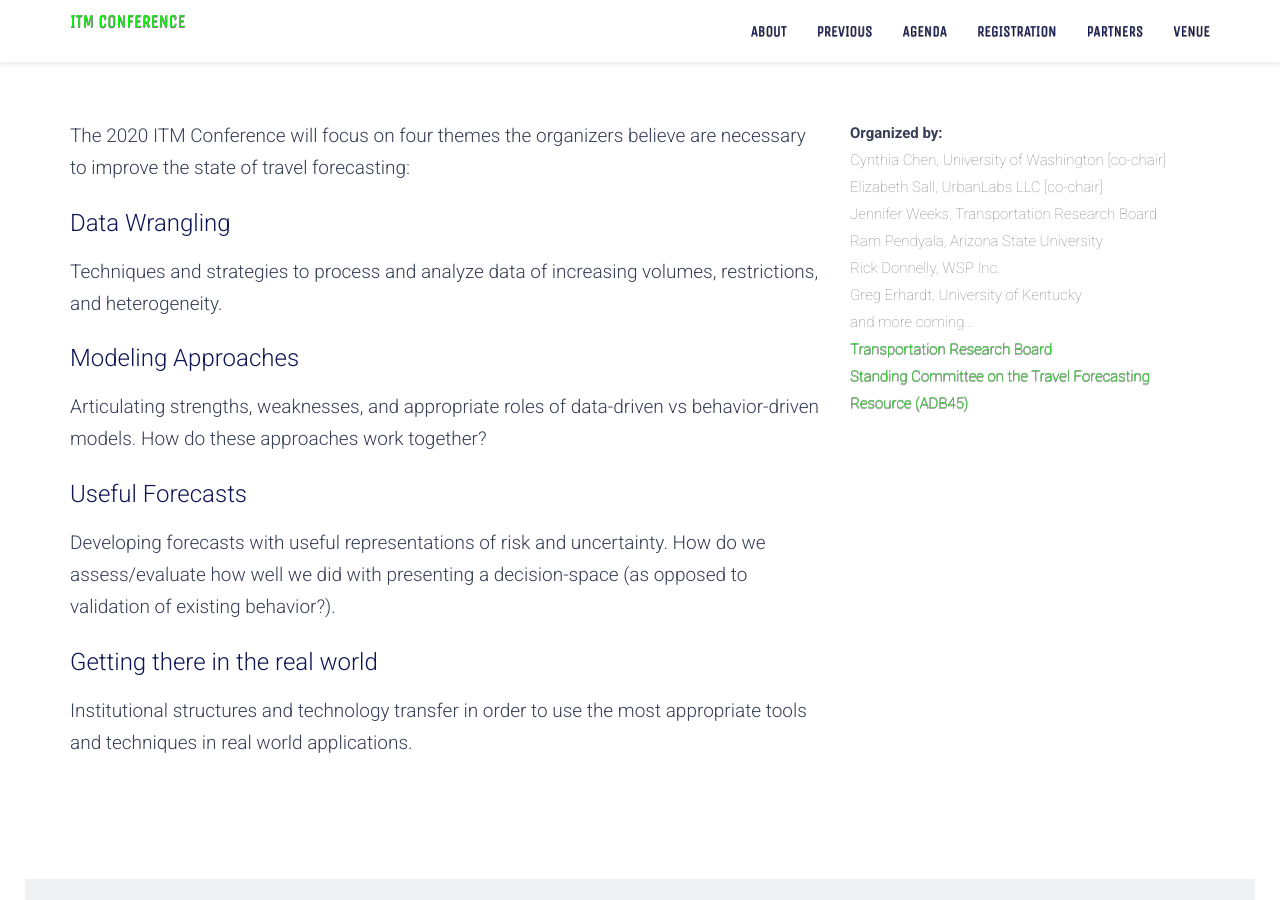
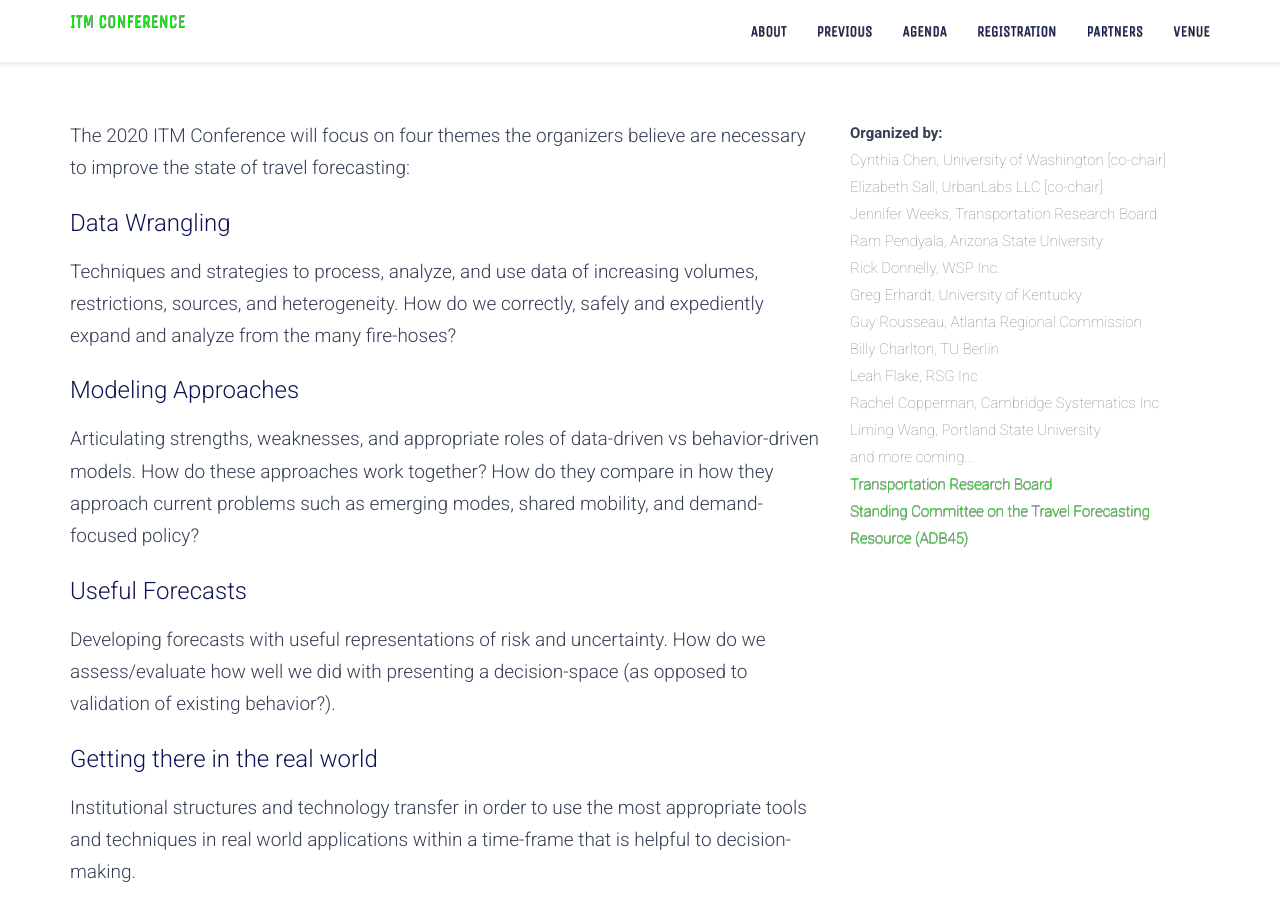
Before and after one commit to lflake/itmconference.github.io, a Jekyll site: the page built from index.html, in a window 1280 px wide and 900 px high, scrolled down 890 px. Built offline with Jekyll 4.4.1, drawn with Linux system fonts in a browser that asks for light colours.

Commit message:
Per suggestions

```diff
--- a/index.html
+++ b/index.html
@@ -21,11 +21,11 @@ title: 2020 Innovations in Travel Modeling Conference
                 <p class="lead"> The 2020 ITM Conference will focus on four themes the organizers believe are necessary to improve the state of travel forecasting:</p>
                     <h3> Data Wrangling </h3>
                     <p class="lead">
-Techniques and strategies to process and analyze data of increasing volumes, restrictions, and heterogeneity.
+Techniques and strategies to process, analyze, and use data of increasing volumes, restrictions, sources, and heterogeneity.  How do we correctly, safely and expediently expand and analyze from the many fire-hoses?
                     </p>
                     <h3> Modeling Approaches </h3>
                     <p class="lead">
-Articulating strengths, weaknesses, and appropriate roles of data-driven vs behavior-driven models. How do these approaches work together?
+Articulating strengths, weaknesses, and appropriate roles of data-driven vs behavior-driven models. How do these approaches work together? How do they compare in how they approach current problems such as emerging modes, shared mobility, and demand-focused policy?
                     </p>
                     <h3> Useful Forecasts </h3>
                     <p class="lead">
@@ -34,7 +34,7 @@ How do we assess/evaluate how well we did with presenting a decision-space (as o
                     </p>
                     <h3>Getting there in the real world</h3>
                     <p class="lead">
-Institutional structures and technology transfer in order to use the most appropriate tools and techniques in real world applications.
+Institutional structures and technology transfer in order to use the most appropriate tools and techniques in real world applications within a time-frame that is helpful to decision-making.
                     </p>
                 </div>
                 <div class="col-md-4">
@@ -46,6 +46,11 @@ Institutional structures and technology transfer in order to use the most approp
                         Ram Pendyala, Arizona State University<br>
                         Rick Donnelly, WSP Inc.<br>
                         Greg Erhardt, University of Kentucky<br>
+                        Guy Rousseau, Atlanta Regional Commission<br>
+                        Billy Charlton, TU Berlin<br>
+                        Leah Flake, RSG Inc<br>
+                        Rachel Copperman, Cambridge Systematics Inc<br>
+                        Liming Wang, Portland State University<br>
                         and more coming...<br>
                         <a
                         <a href="http://www.trb.org">Transportation Research Board</a><br>
```
